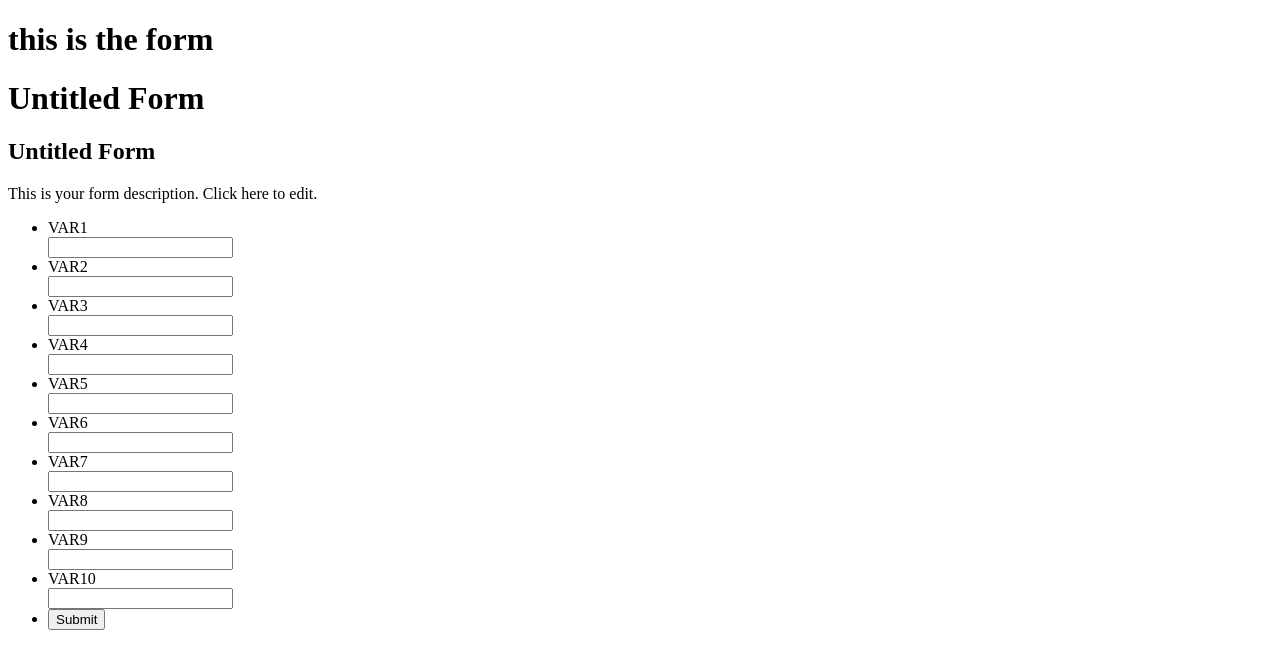
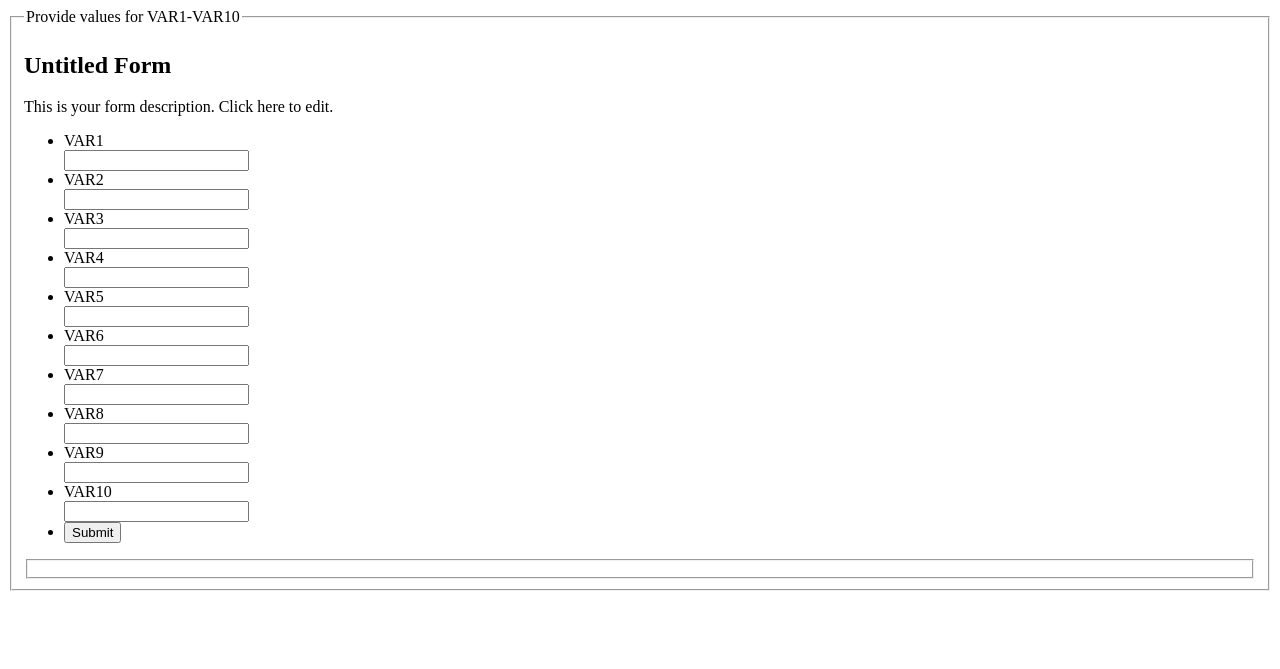
Before and after one commit to stephenclark/randomforest, a Flask app: page / in a window 1280 px wide. Shown: the top 669 px of the page. Run offline with Flask 2, Linux system fonts and the light colour scheme.

Commit message:
Field set assed to form

```diff
--- a/templates/form.html
+++ b/templates/form.html
@@ -1,86 +1,121 @@
 <!doctype html>
+<html >
 <head>
+  <meta name="author" content=
+  "Stephen Kennedy-Clark" />
+
   <title>RANDOM FOREST</title>
-{% if name %}
-  <h1>Hello {{ name }}!</h1>
-{% else %}
-  <h1>this is the form</h1>
-{% endif %}
 </head>
-<body id="main_body" >
 
+<body id="main_body">
+  <div id="form_container">
+    <fieldset>
+        <legend>Provide values for VAR1-VAR10</legend>
 
-	<div id="form_container">
-
-		<h1><a>Untitled Form</a></h1>
-		<form id="random_forest_form"  method="POST" action="/">
+    <form id="random_forest_form" method="post" action="/">
       <div class="form_description">
         <h2>Untitled Form</h2>
+
         <p>This is your form description. Click here to edit.</p>
       </div>
-			<ul >
 
-					<li id="li_1" >
-		<label class="description" for="element_1">VAR1 </label>
+      <ul>
+        <li id="li_1">
+          <label class="description" for="element_1">VAR1</label>
+
           <div>
-			<input id="element_1" name="element_1" class="element text medium" type="text" maxlength="255" value=""/>
-		</div>
-		</li>		<li id="li_2" >
-		<label class="description" for="element_2">VAR2 </label>
-		<div>
-			<input id="element_2" name="element_2" class="element text medium" type="text" maxlength="255" value=""/>
-		</div>
-		</li>		<li id="li_3" >
-		<label class="description" for="element_3">VAR3 </label>
-		<div>
-			<input id="element_3" name="element_3" class="element text medium" type="text" maxlength="255" value=""/>
-		</div>
-		</li>		<li id="li_4" >
-		<label class="description" for="element_4">VAR4 </label>
-		<div>
-			<input id="element_4" name="element_4" class="element text medium" type="text" maxlength="255" value=""/>
-		</div>
-		</li>		<li id="li_5" >
-		<label class="description" for="element_5">VAR5 </label>
-		<div>
-			<input id="element_5" name="element_5" class="element text medium" type="text" maxlength="255" value=""/>
-		</div>
-		</li>		<li id="li_6" >
-		<label class="description" for="element_6">VAR6 </label>
-		<div>
-			<input id="element_6" name="element_6" class="element text medium" type="text" maxlength="255" value=""/>
-		</div>
-		</li>		<li id="li_7" >
-		<label class="description" for="element_7">VAR7 </label>
-		<div>
-			<input id="element_7" name="element_7" class="element text medium" type="text" maxlength="255" value=""/>
-		</div>
-		</li>		<li id="li_8" >
-		<label class="description" for="element_8">VAR8 </label>
-		<div>
-			<input id="element_8" name="element_8" class="element text medium" type="text" maxlength="255" value=""/>
-		</div>
-		</li>		<li id="li_9" >
-		<label class="description" for="element_9">VAR9 </label>
-		<div>
-			<input id="element_9" name="element_9" class="element text medium" type="text" maxlength="255" value=""/>
-		</div>
-		</li>		<li id="li_10" >
-		<label class="description" for="element_10">VAR10 </label>
-		<div>
-			<input id="element_10" name="element_10" class="element text medium" type="text" maxlength="255" value=""/>
+            <input id="element_1" name="element_1" class="element text medium" type=
+            "text" maxlength="255" value="" />
           </div>
         </li>
 
-					<li class="buttons">
-			    <input type="hidden" name="form_id" value="30571" />
+        <li id="li_2">
+          <label class="description" for="element_2">VAR2</label>
 
-				<input id="saveForm" class="button_text" type="submit" name="submit" value="Submit" />
+          <div>
+            <input id="element_2" name="element_2" class="element text medium" type=
+            "text" maxlength="255" value="" />
+          </div>
         </li>
+
+        <li id="li_3">
+          <label class="description" for="element_3">VAR3</label>
+
+          <div>
+            <input id="element_3" name="element_3" class="element text medium" type=
+            "text" maxlength="255" value="" />
+          </div>
+        </li>
+
+        <li id="li_4">
+          <label class="description" for="element_4">VAR4</label>
+
+          <div>
+            <input id="element_4" name="element_4" class="element text medium" type=
+            "text" maxlength="255" value="" />
+          </div>
+        </li>
+
+        <li id="li_5">
+          <label class="description" for="element_5">VAR5</label>
+
+          <div>
+            <input id="element_5" name="element_5" class="element text medium" type=
+            "text" maxlength="255" value="" />
+          </div>
+        </li>
+
+        <li id="li_6">
+          <label class="description" for="element_6">VAR6</label>
+
+          <div>
+            <input id="element_6" name="element_6" class="element text medium" type=
+            "text" maxlength="255" value="" />
+          </div>
+        </li>
+
+        <li id="li_7">
+          <label class="description" for="element_7">VAR7</label>
+
+          <div>
+            <input id="element_7" name="element_7" class="element text medium" type=
+            "text" maxlength="255" value="" />
+          </div>
+        </li>
+
+        <li id="li_8">
+          <label class="description" for="element_8">VAR8</label>
+
+          <div>
+            <input id="element_8" name="element_8" class="element text medium" type=
+            "text" maxlength="255" value="" />
+          </div>
+        </li>
+
+        <li id="li_9">
+          <label class="description" for="element_9">VAR9</label>
+
+          <div>
+            <input id="element_9" name="element_9" class="element text medium" type=
+            "text" maxlength="255" value="" />
+          </div>
+        </li>
+
+        <li id="li_10">
+          <label class="description" for="element_10">VAR10</label>
+
+          <div>
+            <input id="element_10" name="element_10" class="element text medium" type=
+            "text" maxlength="255" value="" />
+          </div>
+        </li>
+
+        <li class="buttons"><input type="hidden" name="form_id" value="30571" />
+        <input id="saveForm" class="button_text" type="submit" name="submit" value=
+        "Submit" /></li>
       </ul>
     </form>
-
+     <fieldset>
   </div>
-
 </body>
 </html>
```
Lines whose indentation alone changed are shown as unchanged.
